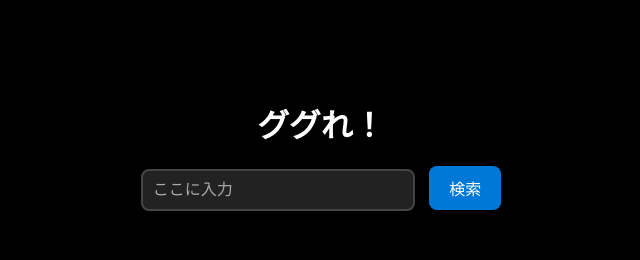
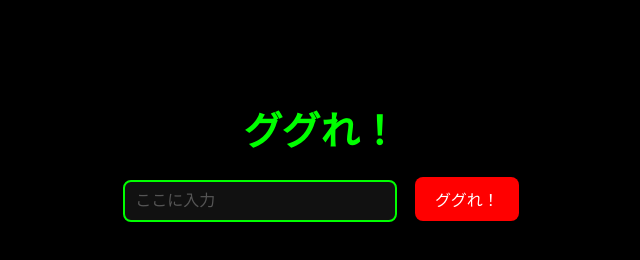
Before and after one commit to bananadesuu/ggrks, a plain HTML site: page index.html in a window 1280 px wide. Shown: the whole page, without its empty margins (319-959 px from the left). Drawn offline with Linux system fonts and the light colour scheme.

Commit message:
Update index.html

```diff
--- a/index.html
+++ b/index.html
@@ -5,40 +5,44 @@
   <title>ググれ！</title>
   <style>
     body {
-      font-family: sans-serif;
+      font-family: monospace;
       text-align: center;
       margin-top: 100px;
-      background: #000; /* 背景を黒に */
-      color: #fff;      /* 文字を白に */
+      background: #000; /* 黒背景 */
+      color: #0f0;      /* 緑文字で怪しさUP */
     }
     h1 {
-      font-size: 2em;
+      font-size: 3em;
       margin-bottom: 20px;
+      animation: blink 1s infinite; /* 点滅 */
+    }
+    @keyframes blink {
+      50% { color: red; }
     }
     input[type="text"] {
       padding: 10px;
       width: 250px;
       font-size: 1em;
-      border: 2px solid #444;
+      border: 2px solid #0f0;
       border-radius: 8px;
-      background: #222;
-      color: #fff;
+      background: #111;
+      color: #0f0;
     }
     input[type="text"]::placeholder {
-      color: #aaa;
+      color: #555;
     }
     button {
       padding: 10px 20px;
       font-size: 1em;
       margin-left: 10px;
-      background: #0078d7;
+      background: red;
       color: white;
       border: none;
       border-radius: 8px;
       cursor: pointer;
     }
     button:hover {
-      background: #005a9e;
+      background: darkred;
     }
   </style>
 </head>
@@ -46,7 +50,7 @@
   <h1>ググれ！</h1>
   <form id="searchForm">
     <input type="text" id="query" placeholder="ここに入力">
-    <button type="submit">検索</button>
+    <button type="submit">ググれ！</button>
   </form>
 
   <script>
@@ -55,7 +59,11 @@
       e.preventDefault(); // ページリロード防止
       const q = document.getElementById("query").value;
       if (q) {
-        window.location.href = "https://www.google.com/search?q=" + encodeURIComponent(q);
+        // 一瞬だけメッセージを出してからリダイレクト
+        document.body.innerHTML = "<h1>自分で調べろ！</h1>";
+        setTimeout(() => {
+          window.location.href = "https://www.google.com/search?q=" + encodeURIComponent(q);
+        }, 2000); // 2秒後に検索へ
       }
     });
 
@@ -63,7 +71,10 @@
     const params = new URLSearchParams(window.location.search);
     const q = params.get("q");
     if (q) {
-      window.location.href = "https://www.google.com/search?q=" + encodeURIComponent(q);
+      document.body.innerHTML = "<h1>自分で調べろ！</h1>";
+      setTimeout(() => {
+        window.location.href = "https://www.google.com/search?q=" + encodeURIComponent(q);
+      }, 2000);
     }
   </script>
 </body>
```
